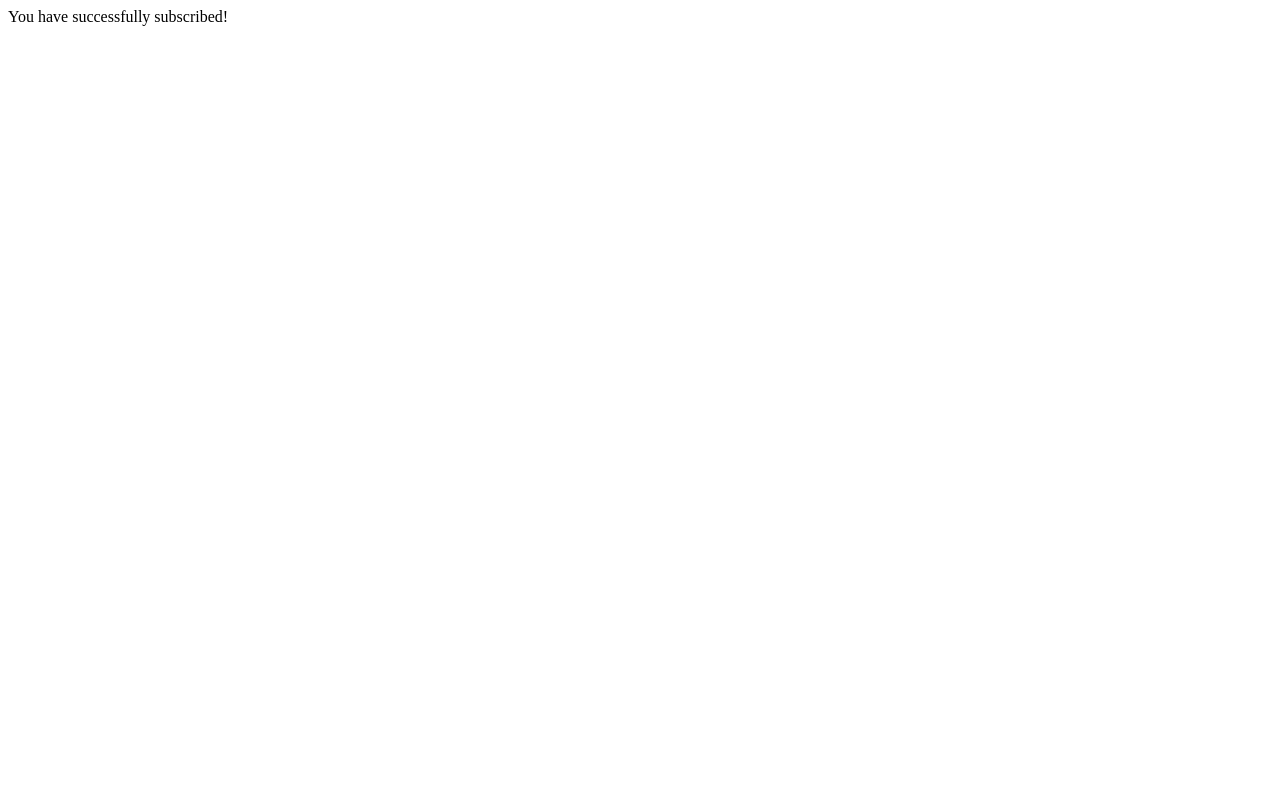
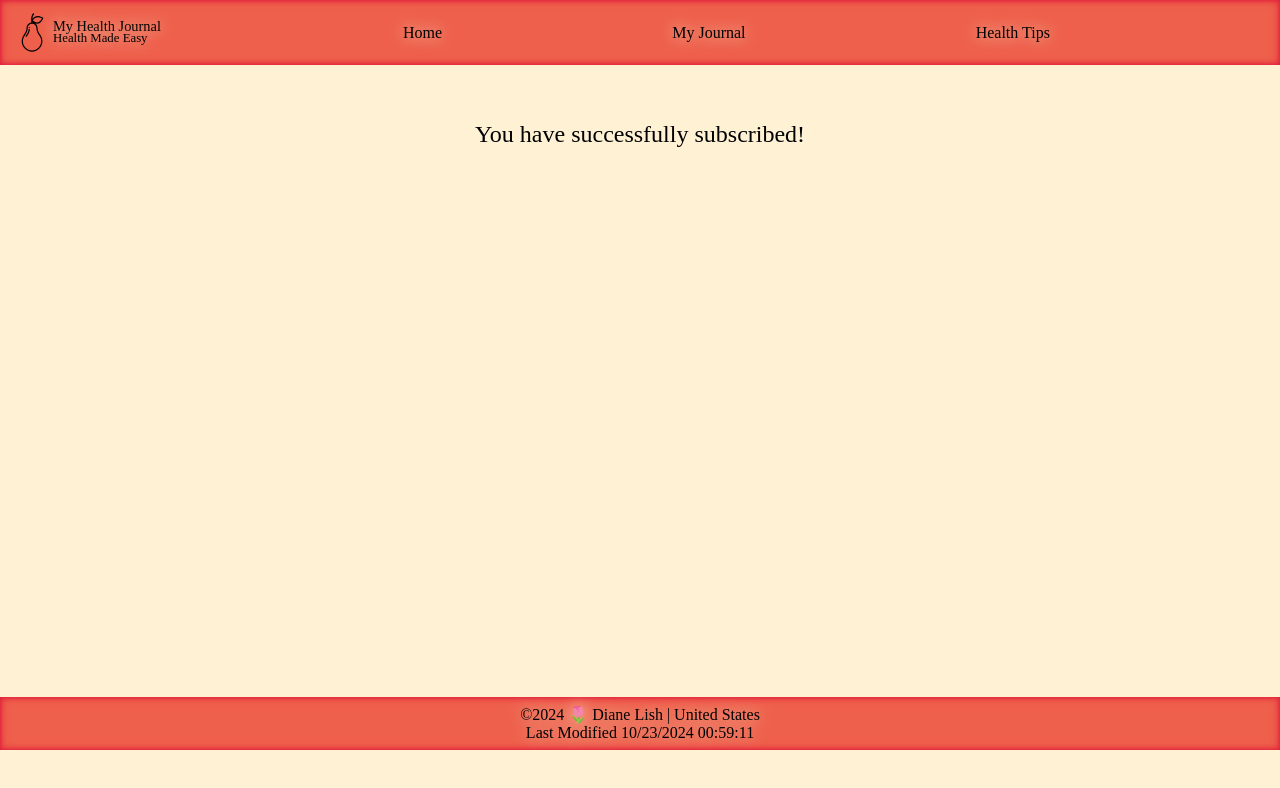
Before and after one commit to lishdiane/wdd131, a plain HTML site: page project/action.html in a window 1280 px wide. Drawn offline with Linux system fonts and the light colour scheme; a web font is replaced by a local one.

Commit message:
fixed action page

```diff
--- a/project/action.html
+++ b/project/action.html
@@ -4,10 +4,34 @@
     <meta charset="UTF-8">
     <meta name="viewport" content="width=device-width, initial-scale=1.0">
     <title>Subscribed</title>
-    <meta name="description" content="Action Page">
+    <meta name="description" content="My Health Journal">
     <meta name="author" content="Diane Lish">
+    <link rel="stylesheet" href="styles/my-health-journal.css">
+    <script defer src="scripts/my-health-journal.js"></script>
+    <link rel="preconnect" href="https://fonts.googleapis.com">
+    <link rel="preconnect" href="https://fonts.gstatic.com" crossorigin>
+    <link href="https://fonts.googleapis.com/css2?family=Afacad+Flux:wght@100..1000&family=Kalam:wght@300;400;700&display=swap" rel="stylesheet">
 </head>
-<body>
-    You have successfully subscribed!
+<body id="action-page">
+    <header>
+        <div class="logo">
+            <img src="images/logo1.svg" alt="My Health Journal Logo" width="65">
+            <p><span class="larger">My Health Journal</span><br><span class="smaller">Health Made Easy</span></p>
+        </div>
+        <nav>
+            <ul>
+                <li><a href="my-health-journal.html">Home</a></li>
+                <li><a href="my-journal.html">My Journal</a></li>
+                <li><a href="health-tips.html">Health Tips</a></li>
+            </ul>
+        </nav>
+    </header>
+    <main>
+    <h2>You have successfully subscribed!</h2>
+    </main>
+    <footer>
+        ©<span id="currentYear"></span> 🌷 Diane Lish | United States <br>
+        Last Modified <span id="lastModified"></span>
+    </footer>
 </body>
 </html>
--- a/project/styles/my-health-journal.css
+++ b/project/styles/my-health-journal.css
@@ -367,6 +367,16 @@ th:nth-of-type(1), td:nth-of-type(1) {
     text-shadow: 0 0 4px var(--color1);
 }
 
+/* --------------Action Page -------------- */
+
+#action-page main{
+    display: block;
+    text-align: center;
+    padding: 2rem;
+    height: 75vh;
+}
+
+
 /* -------------- @media -------------- */
 
 /* very small screen */
```
